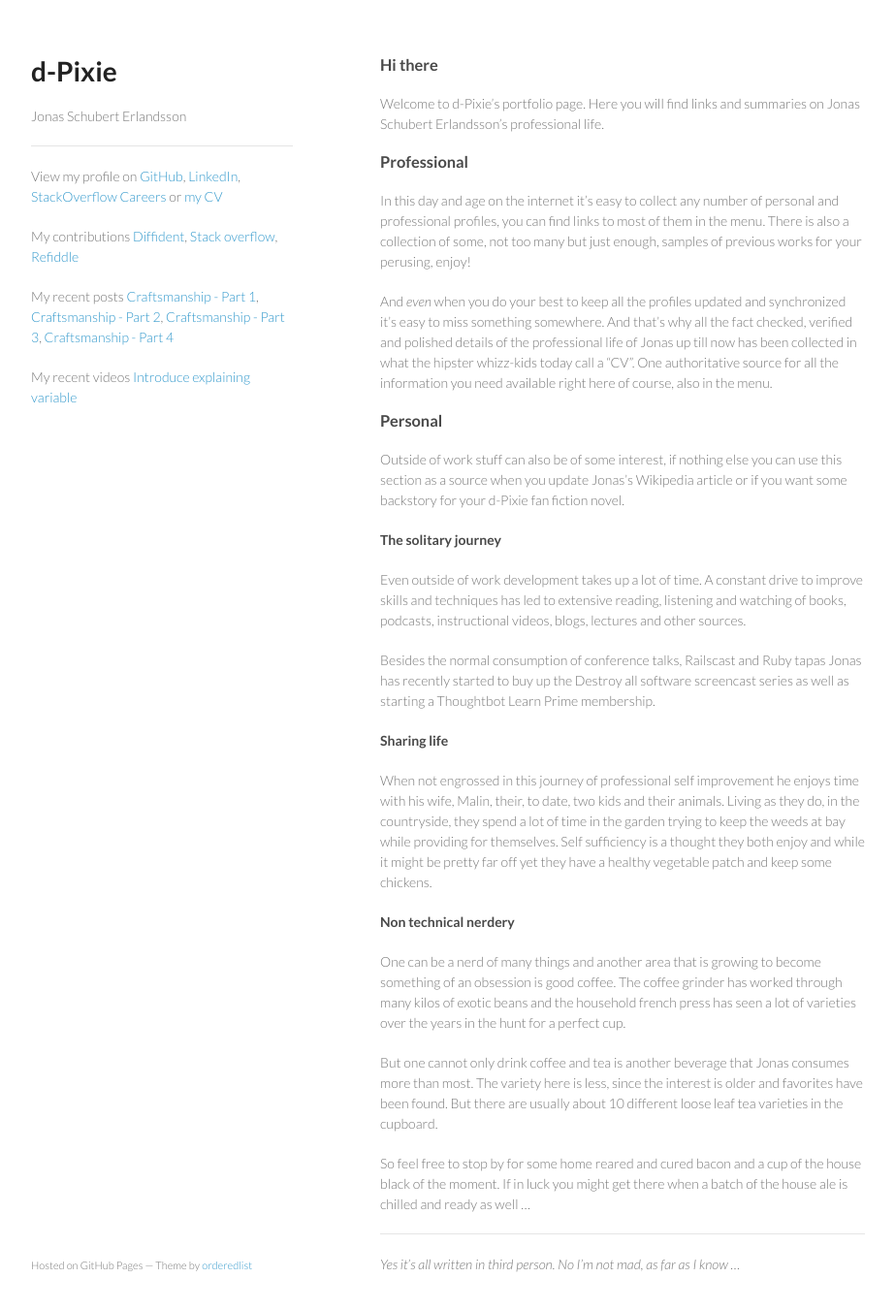
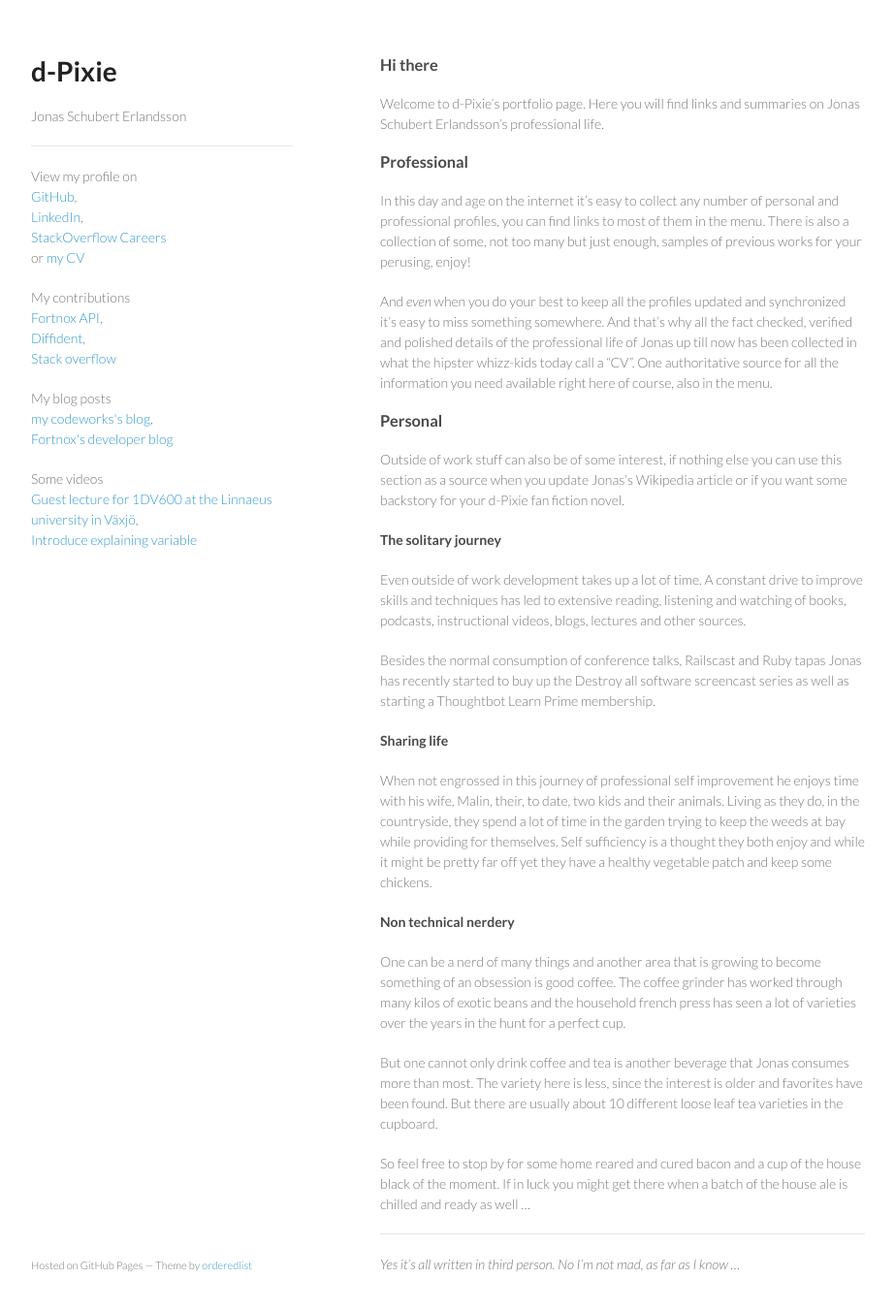
Before and after one commit to d-Pixie/d-Pixie.github.io, a Jekyll site: the page built from index.md, in a window 1280 px wide and 1384 px high. Shown: the top 1351 px of the window at 97% size, without its empty margins (178-1101 px from the left). Built offline with Jekyll 4.4.1, drawn with Linux system fonts in a browser that asks for light colours; Markdown is read by kramdown in place of the engine named in the settings.

Commit message:
Updates the sidebar.

```diff
--- a/_layouts/default.html
+++ b/_layouts/default.html
@@ -19,28 +19,27 @@
         <p>{{ page.tagline }}</p>
         <hr>
         <p class="view">
-          View my profile on
-          <a href="https://github.com/d-pixie">GitHub</a>,
-          <a href="http://se.linkedin.com/in/jonasschuberterlandsson/">LinkedIn</a>,
-          <a href="http://careers.stackoverflow.com/dpixie">StackOverflow Careers</a> or
-          <a href="/cv">my CV</a>
+          View my profile on<br/ >
+          <a href="https://github.com/d-pixie">GitHub</a>,<br/ >
+          <a href="http://se.linkedin.com/in/jonasschuberterlandsson/">LinkedIn</a>,<br/ >
+          <a href="http://careers.stackoverflow.com/dpixie">StackOverflow Careers</a><br/ >
+           or <a href="/cv">my CV</a>
         </p>
         <p class="view">
-          My contributions
-          <a href="https://github.com/my-codeworks/diffident">Diffident</a>,
-          <a href="http://stackoverflow.com/users/348482/d-pixie">Stack overflow</a>,
-          <a href="http://refiddle.com/by/d-pixie">Refiddle</a>
+          My contributions<br/ >
+          <a href="https://github.com/my-codeworks/fortnox-api">Fortnox API</a>,<br/ >
+          <a href="https://github.com/my-codeworks/diffident">Diffident</a>,<br/ >
+          <a href="http://stackoverflow.com/users/348482/d-pixie">Stack overflow</a>
         </p>
         <p class="view">
-          My recent posts
-          <a href="http://developer.fortnox.se/blog/craftsmanship_part_1/">Craftsmanship - Part 1</a>,
-          <a href="http://developer.fortnox.se/blog/craftsmanship_part_2/">Craftsmanship - Part 2</a>,
-          <a href="http://developer.fortnox.se/blog/craftsmanship_part_3/">Craftsmanship - Part 3</a>,
-          <a href="http://developer.fortnox.se/blog/craftsmanship_part_4/">Craftsmanship - Part 4</a>
+          My blog posts<br/ >
+          <a href="http://my-codeworks.com/blog">my codeworks's blog</a>,<br/ >
+          <a href="http://developer.fortnox.se/blog/author/jonas-schubert-erlandsson/">Fortnox's developer blog</a>
         </p>
         <p class="view">
-          My recent videos
-          <a href="https://youtu.be/lzHVTH1jahg">Introduce explaining variable</a>
+          Some videos<br/ >
+          <a href="https://www.livecoding.tv/udm/videos/xYQkL-1dv600-l11-guest-lecture-outlook-7">Guest lecture for 1DV600 at the Linnaeus university in Växjö</a>, <br />
+          <a href="https://youtu.be/C7Ge-latsRU">Introduce explaining variable</a>
         </p>
       </header>
       <section>
```
